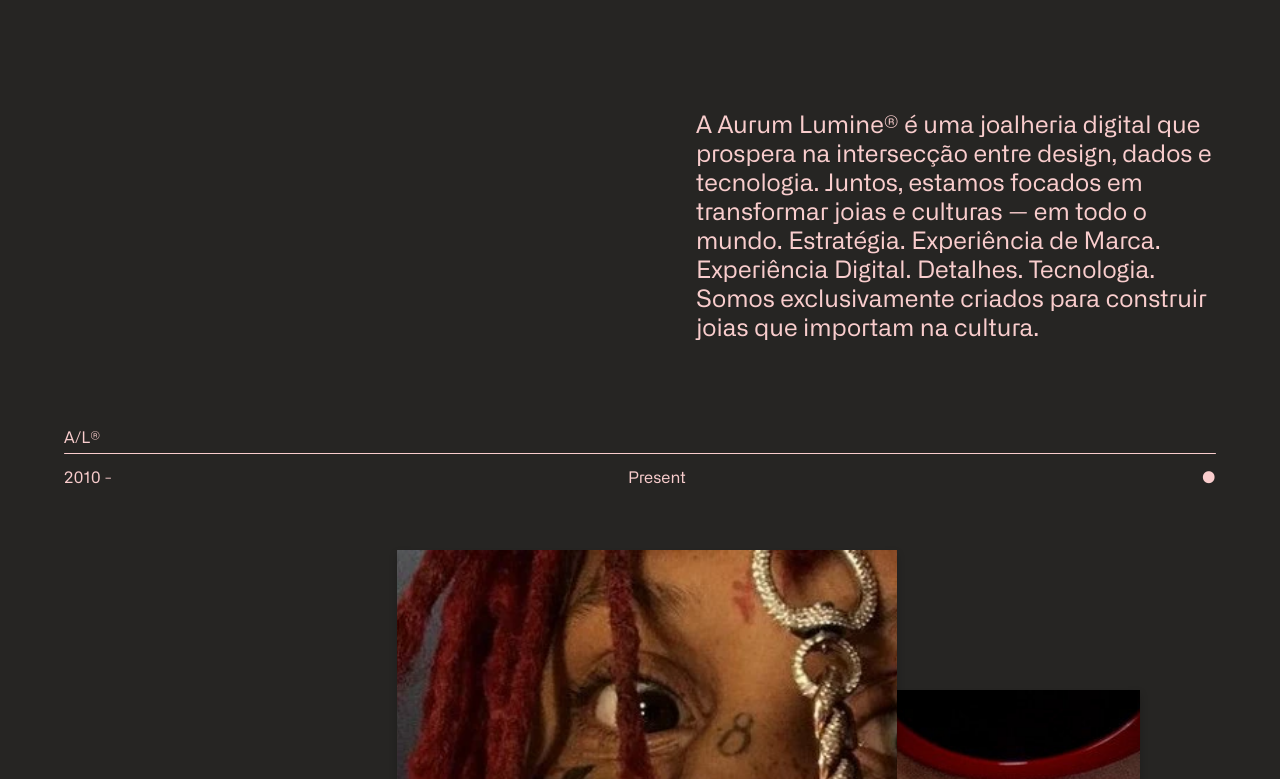
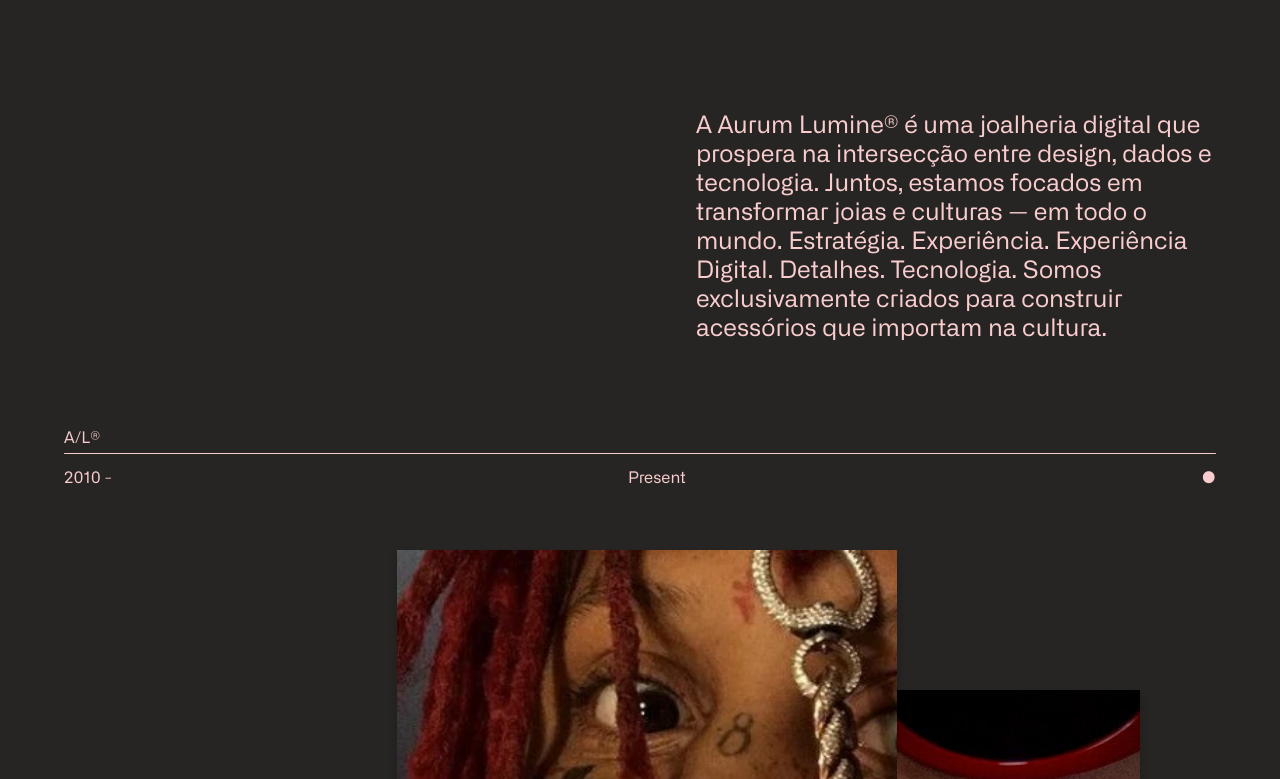
Before and after one commit to guilhermesantossousadev/aurum-ecommerce, a React (Vite) app: page /sobre in a window 1280 px wide. Shown: the part 641-1420 px from the top of the page. Built offline with nearby package versions, Linux system fonts and the light colour scheme.

Commit message:
commit alterações sobre

```diff
--- a/src/pages/Sobre.jsx
+++ b/src/pages/Sobre.jsx
@@ -16,7 +16,7 @@
   { texto: "HRD Antwerp Design Awards", imagem: imgC },
   { texto: "Jewellery World Awards", imagem: imgB },
   { texto: "Inhorgenta Award", imagem: imgC },
-  { texto: "Goldsmiths’ Craft & Design Council Awards", imagem: imgC },
+  { texto: "Goldsmiths’ Craft & DC Awards", imagem: imgC },
   { texto: "Red Dot Award: Product Design", imagem: imgC },
 ];
 
@@ -53,8 +53,8 @@
             A Aurum Lumine® é uma joalheria digital que prospera na intersecção
             entre design, dados e tecnologia. Juntos, estamos focados em
             transformar joias e culturas — em todo o mundo. Estratégia.
-            Experiência de Marca. Experiência Digital. Detalhes. Tecnologia.
-            Somos exclusivamente criados para construir joias que importam na
+            Experiência. Experiência Digital. Detalhes. Tecnologia.
+            Somos exclusivamente criados para construir acessórios que importam na
             cultura.
           </h3>
         </div>
--- a/src/styles/pages/Sobre.css
+++ b/src/styles/pages/Sobre.css
@@ -612,7 +612,7 @@
 }
 
 .Sobre__Hoverimgs {
-  height: 200vh;
+  height: 100vh;
   width: 100%;
   padding: 2rem;
   display: flex;
```
